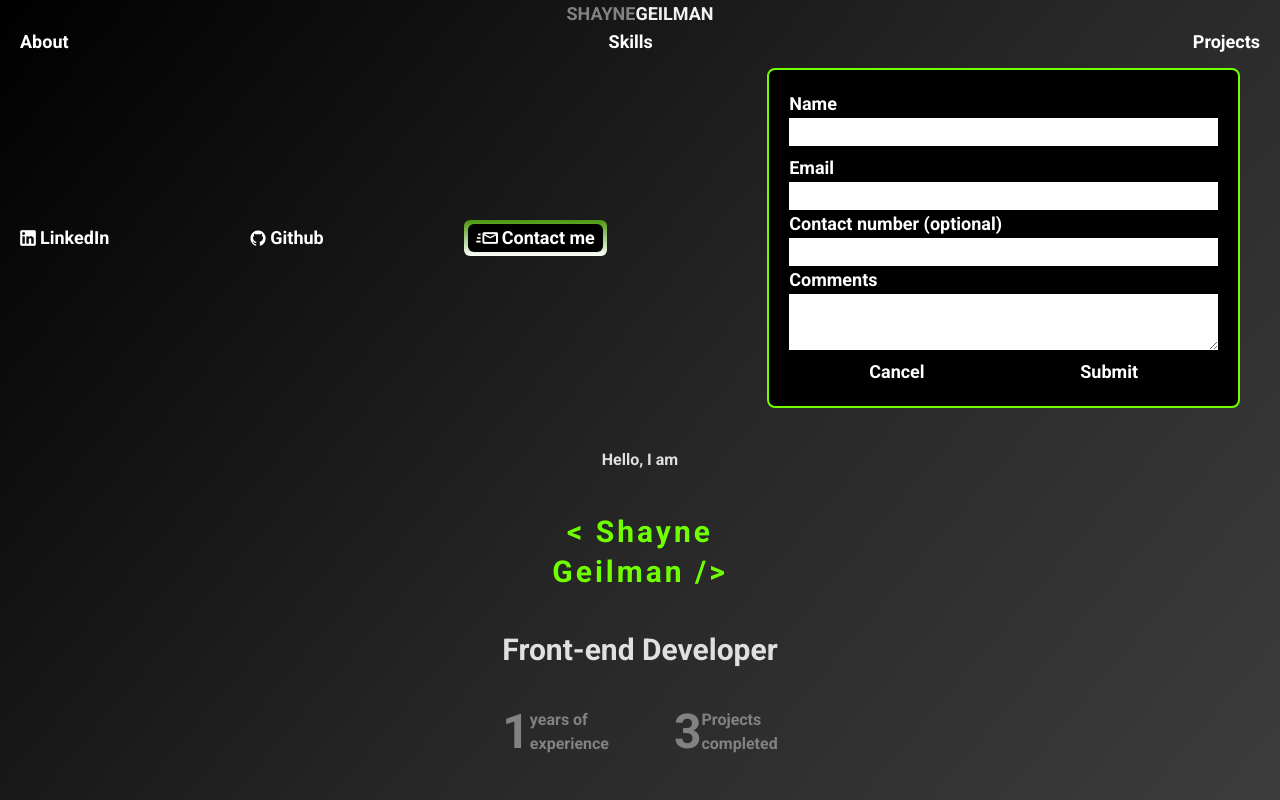
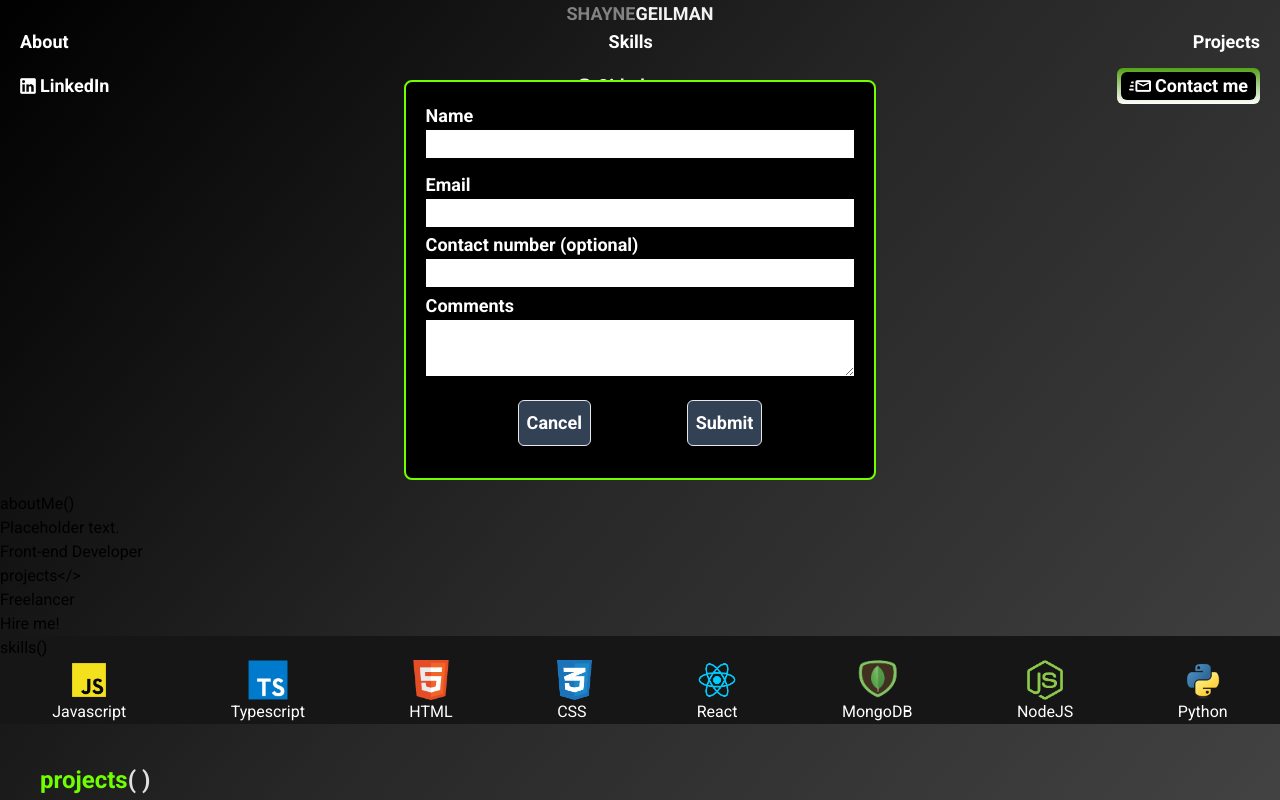
Before and after one commit to ShayneJG/Portfolio, a React (Vite) app: page / in a window 1280 px wide. Both pictures are taken after a click on the link "Contact me". Shown: the top 800 px of the page. Built offline with nearby package versions, Linux system fonts and the light colour scheme.

Commit message:
updated contact form

```diff
--- a/src/components/header.tsx
+++ b/src/components/header.tsx
@@ -64,7 +64,7 @@ function Header() {
             action="https://formspree.io/f/mrgvlapv"
             method="POST"
             id="contact"
-            className="absolut flex flex-col border-2 rounded-lg bg-black border-[#70FF00] left-0 right-0 bottom-0 mx-5 p-5 top-20 h-1/2 justify-between"
+            className="absolute flex flex-col border-2 rounded-lg bg-black border-[#70FF00] left-0 right-0 bottom-0 top-20 mx-auto p-5 h-1/2 justify-between max-w-max	"
           >
             <div>
               <label className="block mb-2">
@@ -103,13 +103,19 @@ function Header() {
             </div>
             <div className="flex justify-between mx-20">
               <button
+                className="m-3 border rounded-md bg-slate-700 p-2"
                 onClick={() => {
                   setContact(false);
                 }}
               >
                 Cancel
               </button>
-              <button type="submit">Submit</button>
+              <button
+                className="m-3 border rounded-md bg-slate-700 p-2"
+                type="submit"
+              >
+                Submit
+              </button>
             </div>
           </form>
         )}
```
